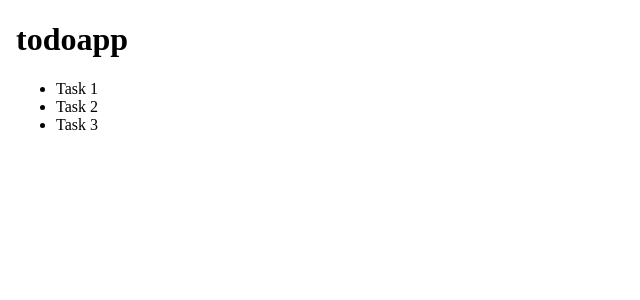
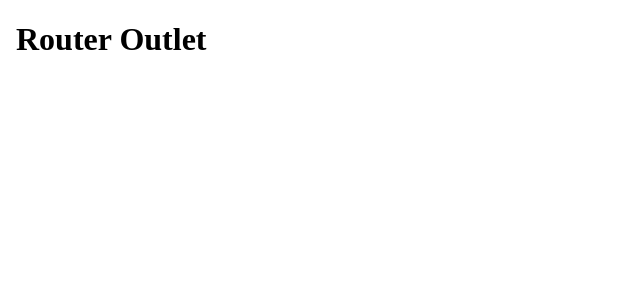
Before and after one commit to gagandsk/angular, an Angular app: page / in a window 1280 px wide. Shown: the top 300 px of the page, without its empty margins (0-640 px from the left). Built offline with nearby package versions, Linux system fonts and the light colour scheme.

Commit message:
definiendo un 'router-outlet' en el componente principal

```diff
--- a/src/app/app.component.html
+++ b/src/app/app.component.html
@@ -6,11 +6,7 @@
     <title>Document</title>
   </head>
   <body>
-    <h1>{{ welcome }}</h1>
-    <ul>
-      <li *ngFor='let task of tasks'>
-        {{ task }}
-      </li>
-    </ul>
+    <h1>Router Outlet</h1>
+    <router-outlet></router-outlet>
   </body>
 </html>
```
